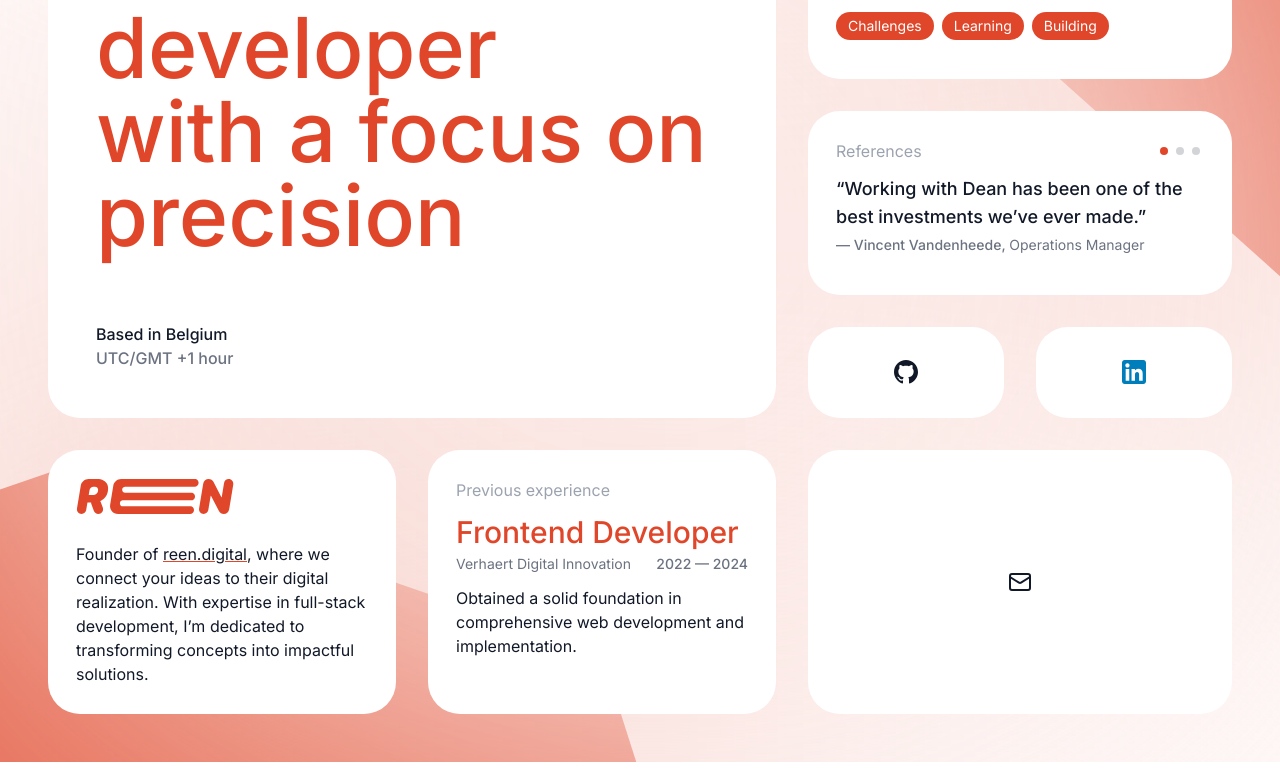
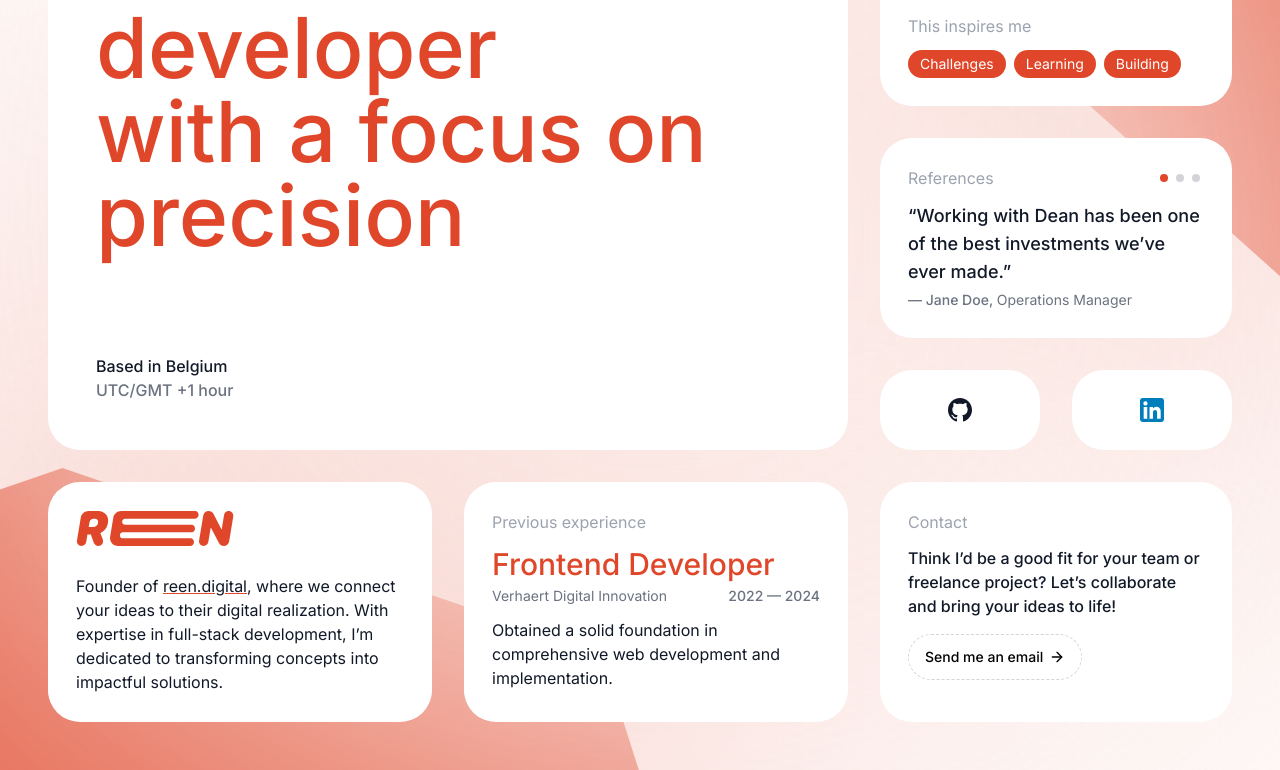
Before and after one commit to deenr/portfolio, a React (Vite) app: page / in a window 1280 px wide. Shown: the part 322-1092 px from the top of the page. Built offline with nearby package versions, Linux system fonts and the light colour scheme.

Commit message:
chore: contact button

```diff
--- a/src/App.tsx
+++ b/src/App.tsx
@@ -15,15 +15,15 @@ function App() {
     <ThemeProvider>
       <div className="relative min-h-screen flex flex-col gap-8 pt-8 pb-12 px-12">
         <Header />
-        <main className="h-full min-h-0 grid grid-cols-[3fr_3fr_196px_196px] grid-rows-[auto_auto_auto_auto] flex-1 gap-8">
-          <Main className="col-start-1 col-span-2 row-start-1 row-span-3" />
-          <ToolstackAndInspiration className="col-span-2 row-start-1" />
-          <References className="col-span-2 row-start-2" />
-          <GitHubSocial className="col-span-1 row-start-3" />
-          <LinkedInSocial className="col-span-1 row-start-3" />
-          <Reen className="col-span-1 row-start-4" />
-          <Experience className="col-span-1 row-start-4" />
-          <Contact className="col-span-2 row-start-4" />
+        <main className="h-full min-h-0 grid grid-cols-[3fr_3fr_1.25fr_1.25fr] grid-rows-[auto_auto_96px_auto] xl:grid-rows-[auto_auto_auto_auto] flex-1 gap-8">
+          <Main className="col-start-1 col-span-2 row-start-1 row-span-2 xl:row-span-3" />
+          <ToolstackAndInspiration className="col-start-3 col-span-2 row-start-1" />
+          <References className="col-start-3 col-span-2 row-start-2" />
+          <GitHubSocial className="col-start-3 col-span-1 row-start-3" />
+          <LinkedInSocial className="col-start-4 col-span-1 row-start-3" />
+          <Reen className="col-start-1 col-span-1 row-start-3 xl:row-start-4 row-span-2 xl:row-span-1" />
+          <Experience className="col-start-2 col-span-1 row-start-3 xl:row-start-4 row-span-2 xl:row-span-1" />
+          <Contact className="col-start-3 col-span-2 row-start-4" />
         </main>
         <Background />
       </div>
--- a/src/components/Contact.tsx
+++ b/src/components/Contact.tsx
@@ -1,10 +1,19 @@
-import { Mail } from 'lucide-react';
+import { ArrowRight } from 'lucide-react';
 
 export function Contact({ className }: { className?: string }) {
   return (
-    <section className={`group col-span-2 w-full p-7 flex flex-row gap-2 items-center justify-center bg-white dark:bg-black dark:bg-opacity-50 rounded-[32px] cursor-pointer ${className}`}>
-      <Mail className="w-6 h-6 text-gray-900 dark:text-white" />
-      <p className="hidden group-hover:block text-gray-900 dark:text-white text-sm font-medium">Send me an email</p>
+    <section className={`w-full p-7 flex flex-col bg-white dark:bg-black dark:bg-opacity-50 rounded-[32px] ${className}`}>
+      <h3 className="text-gray-400 dark:text-gray-300 text-base font-regular">Contact</h3>
+      <div className="mt-3 flex grow flex-col gap-4">
+        <p className="text-gray-900 dark:text-white text-md font-medium">Think I’d be a good fit for your team or freelance project? Let’s collaborate and bring your ideas to life!</p>
+        <button className="group w-fit h-fit flex flex-row items-center gap-1.5 py-3 px-4 rounded-[32px] overflow-hidden border-[1px] border-dashed border-gray-300 dark:border-gray-600 text-sm text-dark-900 dark:text-white hover:bg-gray-50 dark:hover:bg-white dark:hover:bg-opacity-10">
+          <p className="text-sm font-medium">Send me an email</p>
+          <div className="relative w-4 h-4">
+            <ArrowRight className="w-4 h-4 transition-all duration-300 ease-in-out transform group-hover:translate-x-4 opacity-100 group-hover:opacity-0" />
+            <ArrowRight className="absolute top-0 -left-4 w-4 h-4 transition-all duration-300 ease-in-out opacity-0 group-hover:translate-x-4 group-hover:opacity-100" />
+          </div>
+        </button>
+      </div>
     </section>
   );
 }
--- a/src/components/Experience.tsx
+++ b/src/components/Experience.tsx
@@ -2,8 +2,8 @@ export function Experience({ className }: { className?: string }) {
   return (
     <section className={`w-full p-7 flex flex-col bg-white dark:bg-black dark:bg-opacity-50 rounded-[32px] ${className}`}>
       <h3 className="text-gray-400 dark:text-gray-300 text-base font-regular">Previous experience</h3>
-      <p className="mt-3 text-primary-500 text-3xl	font-medium">Frontend Developer</p>
-      <div className="mt-1 flex flex-row justify-between text-gray-500 dark:text-gray-300 text-sm">
+      <p className="mt-3 text-primary-500 text-xl lg:text-3xl font-medium">Frontend Developer</p>
+      <div className="mt-1 flex flex-row flex-wrap gap-row-2 justify-between text-gray-500 dark:text-gray-300 text-sm">
         <p className="font-regular">Verhaert Digital Innovation</p>
         <p className="font-medium">2022 — 2024</p>
       </div>
--- a/src/components/Header.tsx
+++ b/src/components/Header.tsx
@@ -21,9 +21,12 @@ export function Header() {
           </div>
           <p className="text-gray-900 dark:text-white text-base font-medium">Available for new opportunities</p>
         </div> */}
-        <button className="w-fit h-fit flex flex-row gap-1.5 py-3 px-4 items-center rounded-[32px] bg-primary-500 hover:bg-opacity-30 border-[1px] border-white border-opacity-5 hover:shadow-button-inset">
-          <p className="text-white text-sm font-medium">Contact me</p>
-          <ArrowUpRight className="w-4 h-4 text-white" />
+        <button className="group w-fit h-fit flex flex-row gap-1.5 py-3 px-4 items-center rounded-[32px] text-white bg-primary-500 hover:bg-opacity-30 border-[1px] border-white border-opacity-5 hover:shadow-button-inset">
+          <p className="text-sm font-medium">Contact me</p>
+          <div className="relative w-4 h-4">
+            <ArrowUpRight className="w-4 h-4 transition-all duration-300 ease-in-out transform group-hover:-translate-y-4 group-hover:translate-x-4 opacity-100 group-hover:opacity-0" />
+            <ArrowUpRight className="absolute top-4 -left-4 w-4 h-4 transition-all duration-300 ease-in-out opacity-0 group-hover:-translate-y-4 group-hover:translate-x-4 group-hover:opacity-100" />
+          </div>
         </button>
       </div>
     </header>
--- a/src/components/Reen.tsx
+++ b/src/components/Reen.tsx
@@ -6,7 +6,7 @@ export function Reen({ className }: { className?: string }) {
       <ReenIcon className="w-fit h-9 text-primary-500" />
       <p className="text-base text-normal text-gray-900 dark:text-white">
         Founder of{' '}
-        <a className="group relative underline decoration-primary-500 overflow-hidden" href="https://reen.digital" target="_blank">
+        <a className="group relative underline decoration-primary-500 overflow-hidden hover:no-underline hover:text-primary-500" href="https://reen.digital" target="_blank">
           reen.digital
         </a>
         , where we connect your ideas to their digital realization. With expertise in full-stack development, I’m dedicated to transforming concepts into impactful solutions.
--- a/src/components/References.tsx
+++ b/src/components/References.tsx
@@ -9,17 +9,17 @@ interface Reference {
 export function References({ className }: { className?: string }) {
   const references: Reference[] = [
     {
-      author: 'Vincent Vandenheede',
+      author: 'Jane Doe',
       role: 'Operations Manager',
       text: 'Working with Dean has been one of the best investments we’ve ever made.'
     },
     {
-      author: 'Karel De Smet',
+      author: 'Mary Major',
       role: 'Front-end Developer',
       text: 'Dean is easily one of the most thorough and thoughtful developers I’ve ever met.'
     },
     {
-      author: 'Yannick Van Leuvenhage',
+      author: 'Jim Smith',
       role: 'Project Manager',
       text: "As someone who's worked with Dean over the years, I can't recommend him enough."
     }
--- a/src/components/ThemeToggle.tsx
+++ b/src/components/ThemeToggle.tsx
@@ -6,7 +6,7 @@ export function ThemeToggle({ className }: { className?: string }) {
 
   return (
     <button
-      className={`w-[46px] h-[46px] flex flex-row py-3 px-3 items-center justify-center rounded-[32px] border-[1px] border-dashed border-gray-300 dark:border-gray-600 ${className}`}
+      className={`w-[46px] h-[46px] flex flex-row py-3 px-3 items-center justify-center rounded-[32px] border-[1px] border-dashed border-gray-300 dark:border-gray-600 hover:bg-gray-50 dark:hover:bg-white dark:hover:bg-opacity-10 ${className}`}
       onClick={toggleTheme}
     >
       {theme === 'light' ? <Moon className="w-4 h-4 text-dark-900 dark:text-white" /> : <Sun className="w-4 h-4 text-gray-900 dark:text-white" />}
```
